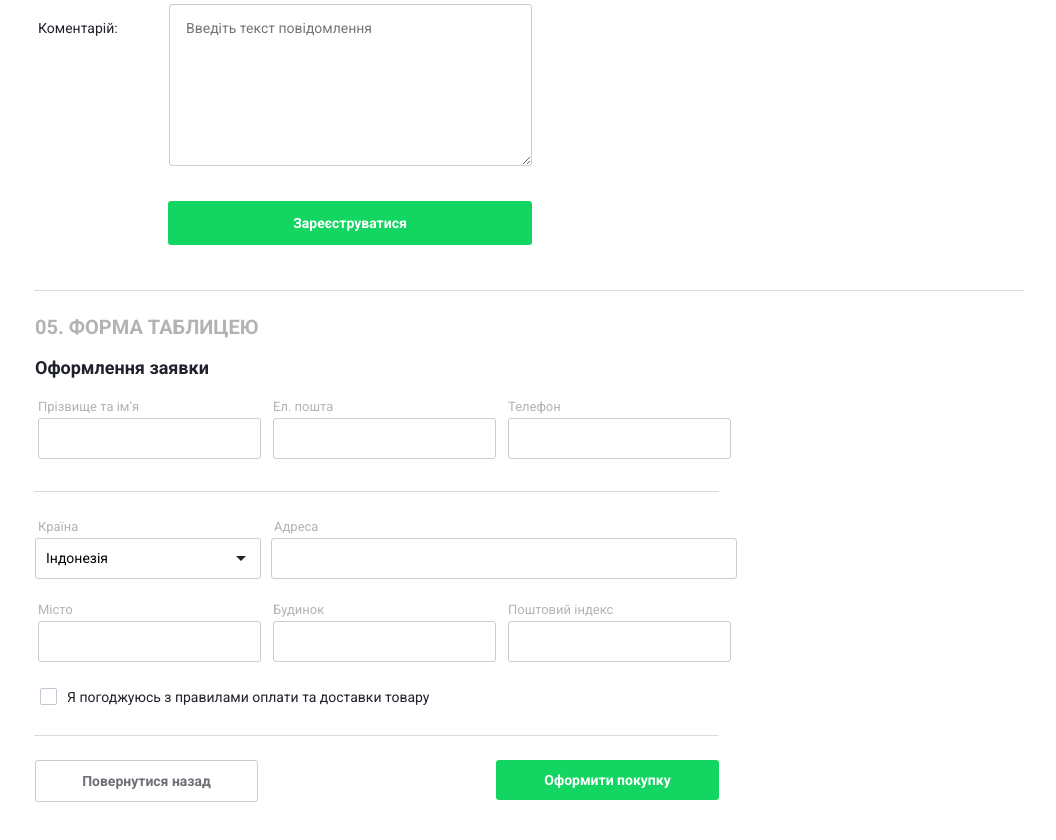
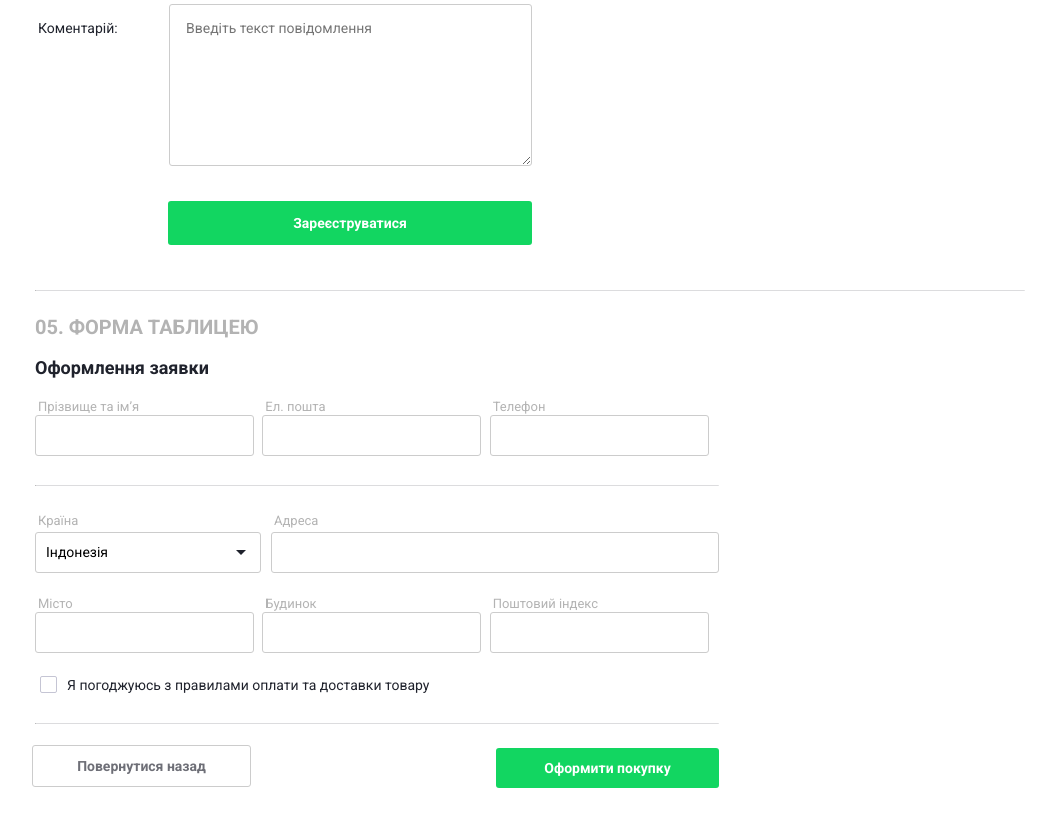
Before and after one commit to kostyantinkaschko/forms, a plain HTML site: page index.html in a window 1280 px wide. Shown: the part 1497-2337 px from the top of the page, without its empty margins (110-1166 px from the left). Drawn offline with Linux system fonts and the light colour scheme.

Commit message:
Update style.css

```diff
--- a/css/style.css
+++ b/css/style.css
@@ -873,7 +873,7 @@ input {
 }
 
 .table input[type="file"]:hover{
-    filter: drop-shadow(20px 6px 15.5px rgba(15, 40, 126, 0.35));
+ filter: drop-shadow(0px 2px 2.5px rgba(15,40,126,0.35));
     background-color: #2857f4;
 }
 
@@ -1010,11 +1010,15 @@ h3 {
 }
 
 .table2 input:not(input[type="submit"], input[type="checkbox"], #adress) {
-    width: 223px;
-    margin-right: 8px;
+    width: 219px;
+    margin: -3px;
     padding: 12px 17px;
     border-radius: 3px;
     border: 1px solid #ccc;
+}
+
+.second-table select{
+    margin-right: -3px;
 }
 
 .table2 input[type="submit"] {
@@ -1048,7 +1052,7 @@ h3 {
 #adress {
     margin-left: 7.3px;
     padding: 12px 17px;
-    width: 103%;
+    width: 99%;
     border-radius: 3px;
     border: 1px solid #ccc;
 }
```
